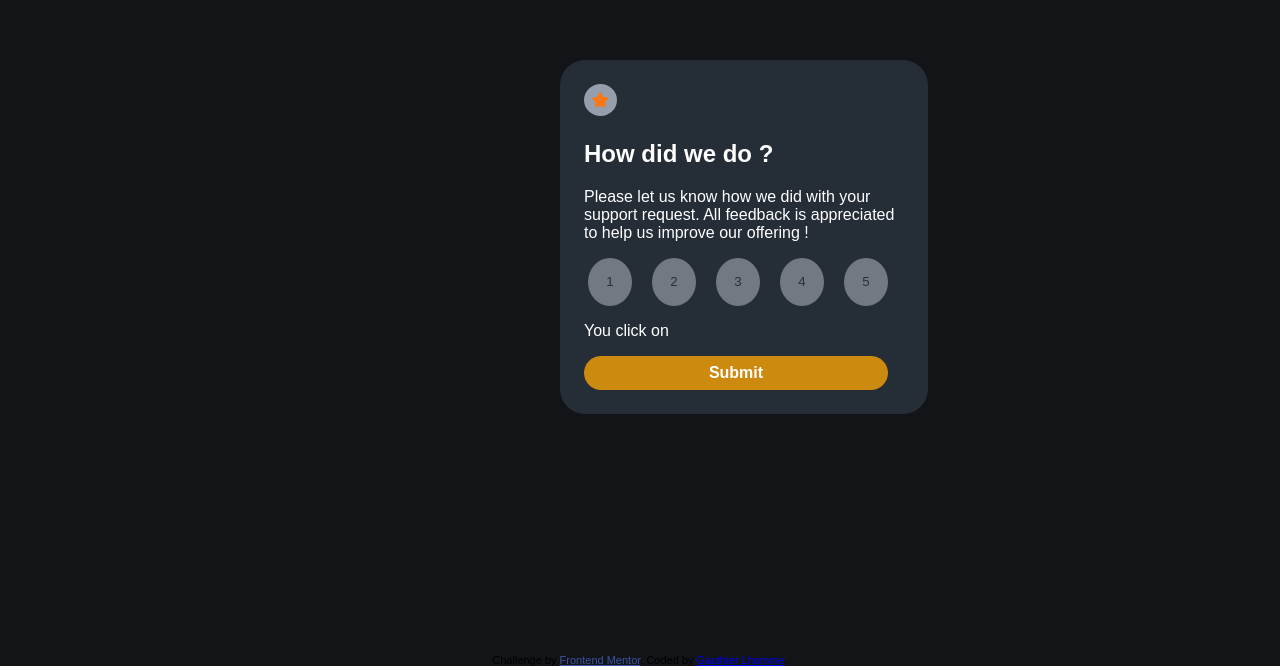
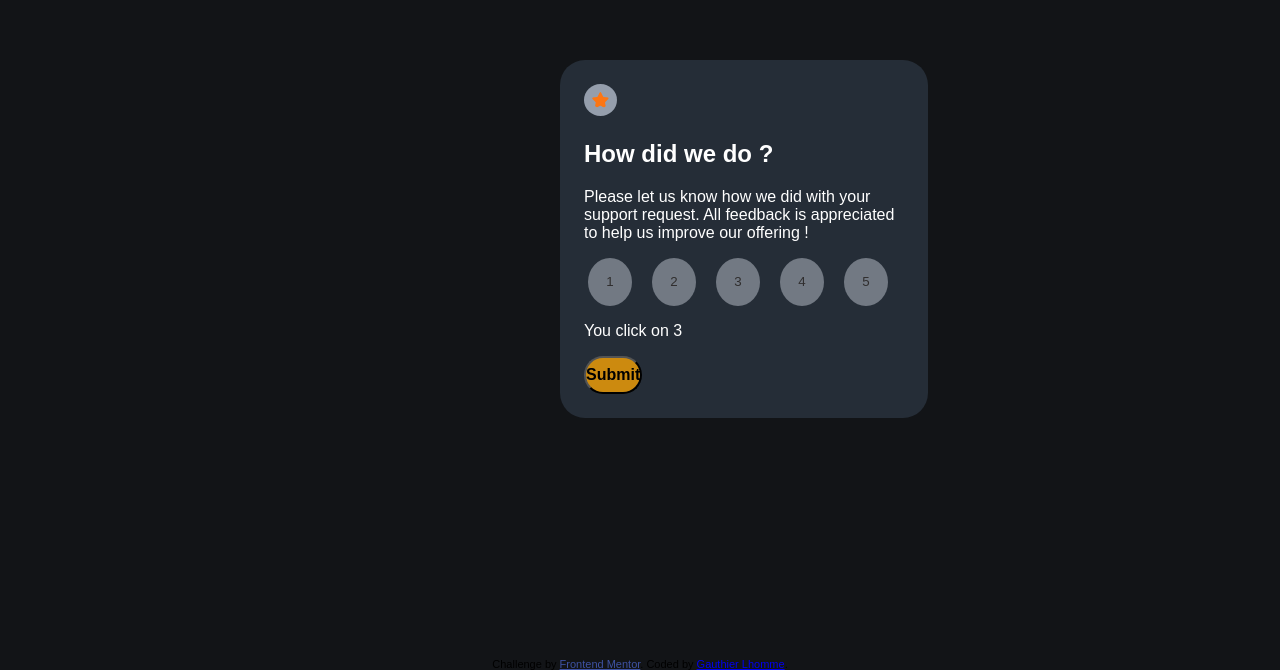
Before and after one commit to Gauthier-Lhomme/interactive-rating-component, a React (Create React App) app: page / in a window 1280 px wide. Shown: the part 180-850 px from the top of the page. Built offline with nearby package versions, Linux system fonts and the light colour scheme.

Commit message:
Create Hook statement

```diff
--- a/src/App.js
+++ b/src/App.js
@@ -1,11 +1,16 @@
 import RatingComponent from "./components/RatingComponent";
 import Footer from "./components/Footer"
 import{ MainDiv } from "./styled-components/App"
+import { useState } from "react";
 
 export default function App() {
+  const [note, setNote] = useState(3)
+  const [isSubmit, setIsubmit] = useState(false)
   return (
   <MainDiv>
-      <RatingComponent/>
+
+      <RatingComponent note={note} setNote={setNote} handleSubmit={setIsubmit}/>
+
       <Footer/>
   </MainDiv>)
   ;
--- a/src/components/RatingComponent.jsx
+++ b/src/components/RatingComponent.jsx
@@ -1,28 +1,15 @@
 import React from "react";
 import iconStar from "../images/icon-star.svg";
 import {
-  DivButton,
-  Li,
+  Button,
+  ButtonNumber,
+  ButtonsContainer,
   MainDiv,
   RatingSection,
   StarImg,
-  Ul,
 } from "../styled-components/RatingComponent";
 
-export default class RatingComponent extends React.Component {
-  constructor(props) {
-    super(props);
-    this.state = {value : null}
-    this.ChoosingValue = this.ChoosingValue.bind(this);
-  }
-
-
-  ChoosingValue(e) {
-    this.setState({value : e.target.value})
-  }
-
-
-  render() {
+export default function RatingComponent({note,setNote,handleSubmit}) {
     return (
       <MainDiv>
         <RatingSection>
@@ -32,27 +19,29 @@ export default class RatingComponent extends React.Component {
             Please let us know how we did with your support request. All
             feedback is appreciated to help us improve our offering !
           </p>
-          <Ul>
-            <Li value={1} onClick={this.ChoosingValue}>
+          <ButtonsContainer>
+            <ButtonNumber  onClick={()=> setNote(1)}>
               1
-            </Li>
-            <Li value={2} onClick={this.ChoosingValue}>
+            </ButtonNumber>
+            <ButtonNumber  onClick={()=> setNote(2)} >
               2
-            </Li>
-            <Li value={3} onClick={this.ChoosingValue}>
+            </ButtonNumber >
+            <ButtonNumber  onClick={()=> setNote(3)}>
               3
-            </Li>
-            <Li value={4} onClick={this.ChoosingValue}>
+            </ButtonNumber>
+            <ButtonNumber  onClick={()=> setNote(4)}>
               4
-            </Li>
-            <Li value={5} onClick={this.ChoosingValue}>
+            </ButtonNumber>
+            <ButtonNumber onClick={()=> setNote(5)}>
               5
-            </Li>
-          </Ul>
-          <p>You click on {this.state.value}</p>
-          <DivButton>Submit</DivButton>
+            </ButtonNumber>
+          </ButtonsContainer>
+          <p>You click on {note}  </p>
+          <Button
+          onClick={handleSubmit(true)}
+
+          >Submit</Button>
         </RatingSection>
       </MainDiv>
     );
   }
-}
--- a/src/styled-components/RatingComponent.jsx
+++ b/src/styled-components/RatingComponent.jsx
@@ -21,12 +21,12 @@ padding: 1vh ;
 border-radius: 100%;
 `
 
-export const Ul = styled.ul`
+export const ButtonsContainer = styled.div`
 display: flex ;
 list-style: none ;
 padding: 0;
 `
-export const Li = styled.button`
+export const ButtonNumber = styled.button`
 padding: 1vh 2vh ;
 width: 3rem ;
 height: 3rem ;
@@ -47,7 +47,7 @@ margin-left: 0.5vh ;
 
 `
 
-export const DivButton = styled.div`
+export const Button = styled.button`
 background-color:  #cc8a0f ;
 text-align: center ;
 margin-right: 2vh ;
```
Also changed, not shown: src/components/ResultComponent.jsx (added), src/styled-components/ResultComponent.jsx (added).
